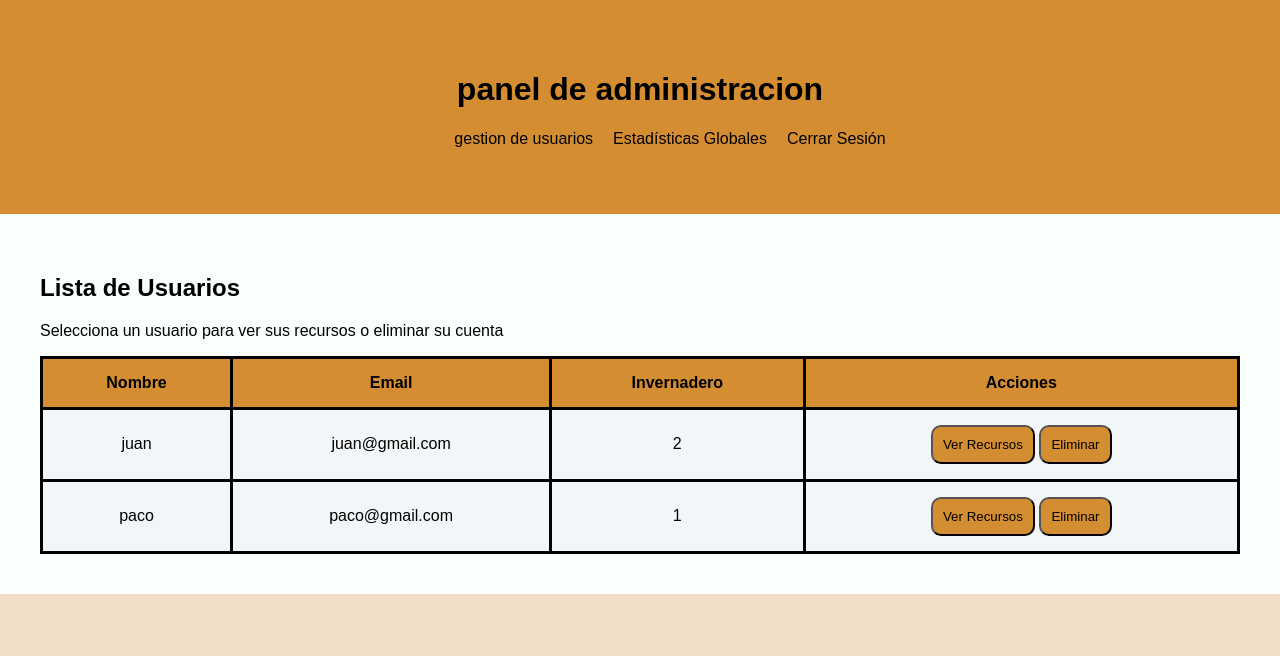
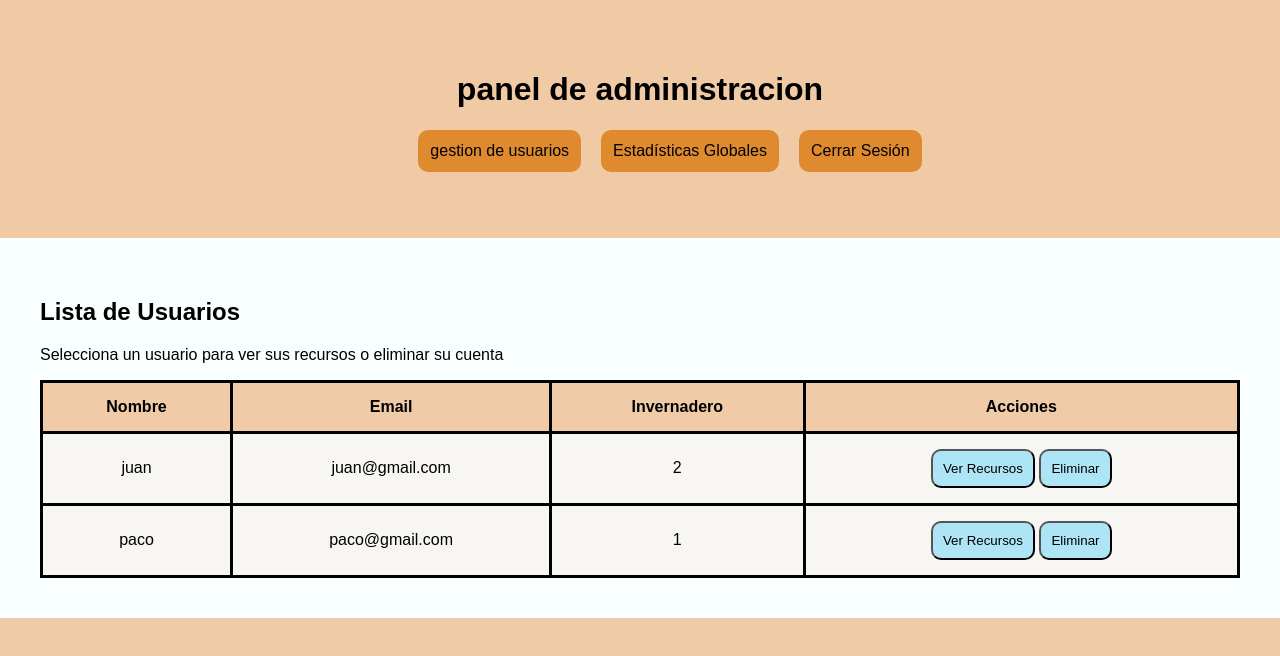
Before and after one commit to jonathanvargas1-ops/invernadero1, a plain HTML site: page admin_usuarios.html in a window 1280 px wide. Drawn offline with Linux system fonts and the light colour scheme.

Commit message:
se cambia paleta de colores

```diff
--- a/admin_usuarios.css
+++ b/admin_usuarios.css
@@ -1,5 +1,5 @@
 header{
-    background-color: rgb(212, 141, 48);
+    background-color:#f0caa5f9;
     text-align:center;
     padding: 50px;
    }
@@ -14,6 +14,9 @@ ul{
 }
 li{
     margin-left:20px;
+    background-color:rgb(223, 138, 47);
+    border-radius: 10px;
+    padding:12px;
 }
 a{
     text-decoration: none;
@@ -30,7 +33,7 @@ table{
     width: 100%;
 }
 thead{
-    background-color: rgb(212, 141, 48);
+    background-color: #f0caa5f9;
 }
 th{
     border:solid;
@@ -41,17 +44,18 @@ td{
     border:solid;
     padding: 15px;
     text-align: center;
+    background-color: rgb(248, 246, 243);
 
 }
 button{
     border-radius: 10px;
-    background-color:  rgb(212, 141, 48);
+    background-color:  rgb(173, 229, 246);
     cursor: pointer;
     padding:10px;
     text-align: center;
 }
 body{
-    background-color: rgb(241, 223, 200);
+    background-color: #f0caa5f9;
     margin:0;
 }
 @media(max-width:480px){
```
